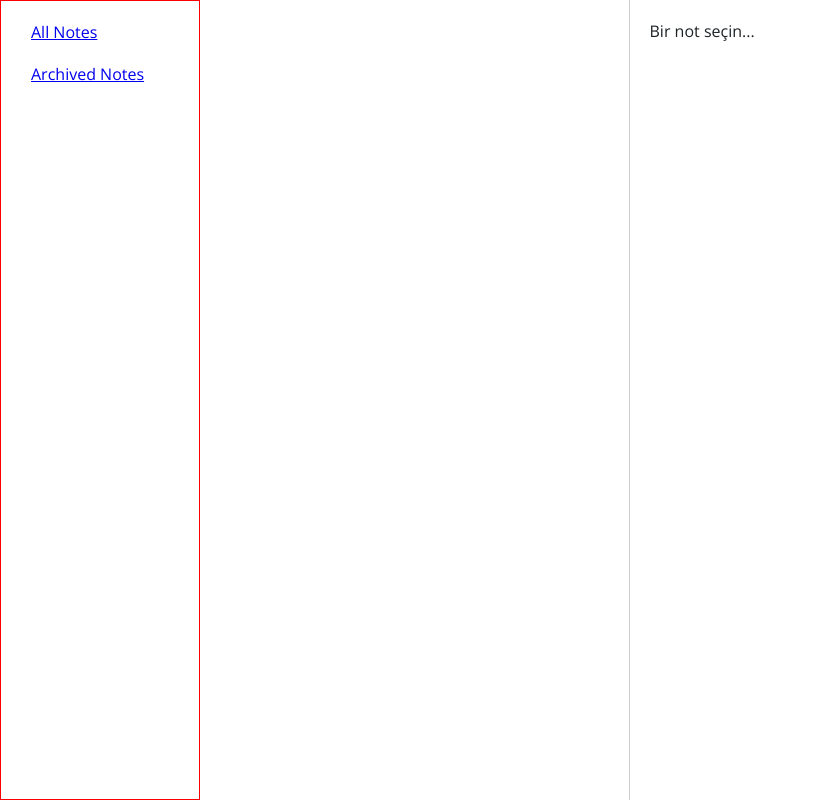
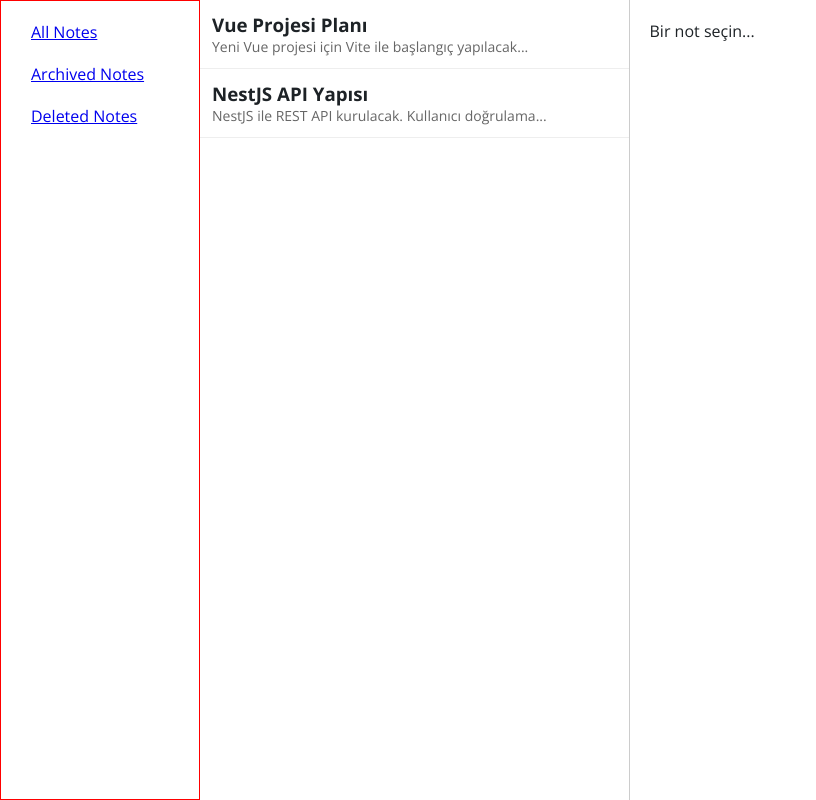
Before and after one commit to banuaggun/note-nest-vue, a Vue app: page /deleted in a window 1280 px wide. Shown: the whole page, without its empty margins (0-816 px from the left). Built offline with nearby package versions, Linux system fonts and the light colour scheme.

Commit message:
A page was created to display deleted notes and the necessary operations were defined.

```diff
--- a/public/collect-data/notes.json
+++ b/public/collect-data/notes.json
@@ -5,6 +5,7 @@
     "content": "Yeni Vue projesi için Vite ile başlangıç yapılacak. Pinia, Vue Router ve TailwindCSS entegre edilecek.",
     "tags": ["vue", "vite", "frontend"],
     "archived": false,
+    "deleted": false,
     "createdAt": "2025-09-02T18:30:00Z"
   },
   {
@@ -13,6 +14,7 @@
     "content": "NestJS ile REST API kurulacak. Kullanıcı doğrulama JWT ile yapılacak. Notlar için CRUD endpoint'leri hazırlanacak.",
     "tags": ["backend", "nestjs", "api"],
     "archived": false,
+    "deleted": false,
     "createdAt": "2025-09-01T14:15:00Z"
   },
   {
@@ -21,6 +23,7 @@
     "content": "Bu not arşivlenmiş durumda. Arşiv sayfasında listelenmeli ama düzenleme yapılmamalı.",
     "tags": ["arşiv", "örnek"],
     "archived": true,
+    "deleted": false,
     "createdAt": "2025-08-28T09:00:00Z"
   }
 ]
--- a/src/components/sidebar/Sidebar.vue
+++ b/src/components/sidebar/Sidebar.vue
@@ -8,6 +8,10 @@
 
                 <router-link to="/archived" class="nav-item" :class="{active:$route.path === '/archived'}">
                     Archived Notes
+                </router-link>
+
+                <router-link to="/deleted" class="nav-item" :class="{active:$route.path === '/deleted'}">
+                    Deleted Notes
                 </router-link>
             </div>
         </nav>
--- a/src/router/index.js
+++ b/src/router/index.js
@@ -1,10 +1,13 @@
 import { createRouter, createWebHistory } from 'vue-router'
 import AllNotes from '@/views/AllNotes.vue'
 import ArchivedNotes from '@/views/ArchivedNotes.vue'
+import DeletedNotes from '@/views/DeletedNotes.vue'
 
 const routes = [
   { path: '/', name: 'AllNotes', component: AllNotes },
   { path: '/archived', name: 'ArchivedNotes', component: ArchivedNotes },
+  { path: '/deleted', name: 'DeletedNotes', component: DeletedNotes },
+
 ]
 
 const router = createRouter({
--- /dev/null
+++ b/src/views/DeletedNotes.vue
@@ -0,0 +1,25 @@
+<script setup>
+import NoteList from '../components/notes/NoteList.vue'
+
+const selectedNote = defineModel('selectedNote')
+</script>
+
+<template>
+  <NoteList
+  :showArchived="false"
+  :showDeleted="true"
+    :modelValue="selectedNote"
+    @update:modelValue="selectedNote = $event"
+    @restore="note => {
+    note.deleted = false
+    note.archived = false
+  }"
+  />
+</template>
+
+<style scoped>
+.note-list-panel {
+  width: 100%;
+  height: 100%;
+}
+</style>
```
